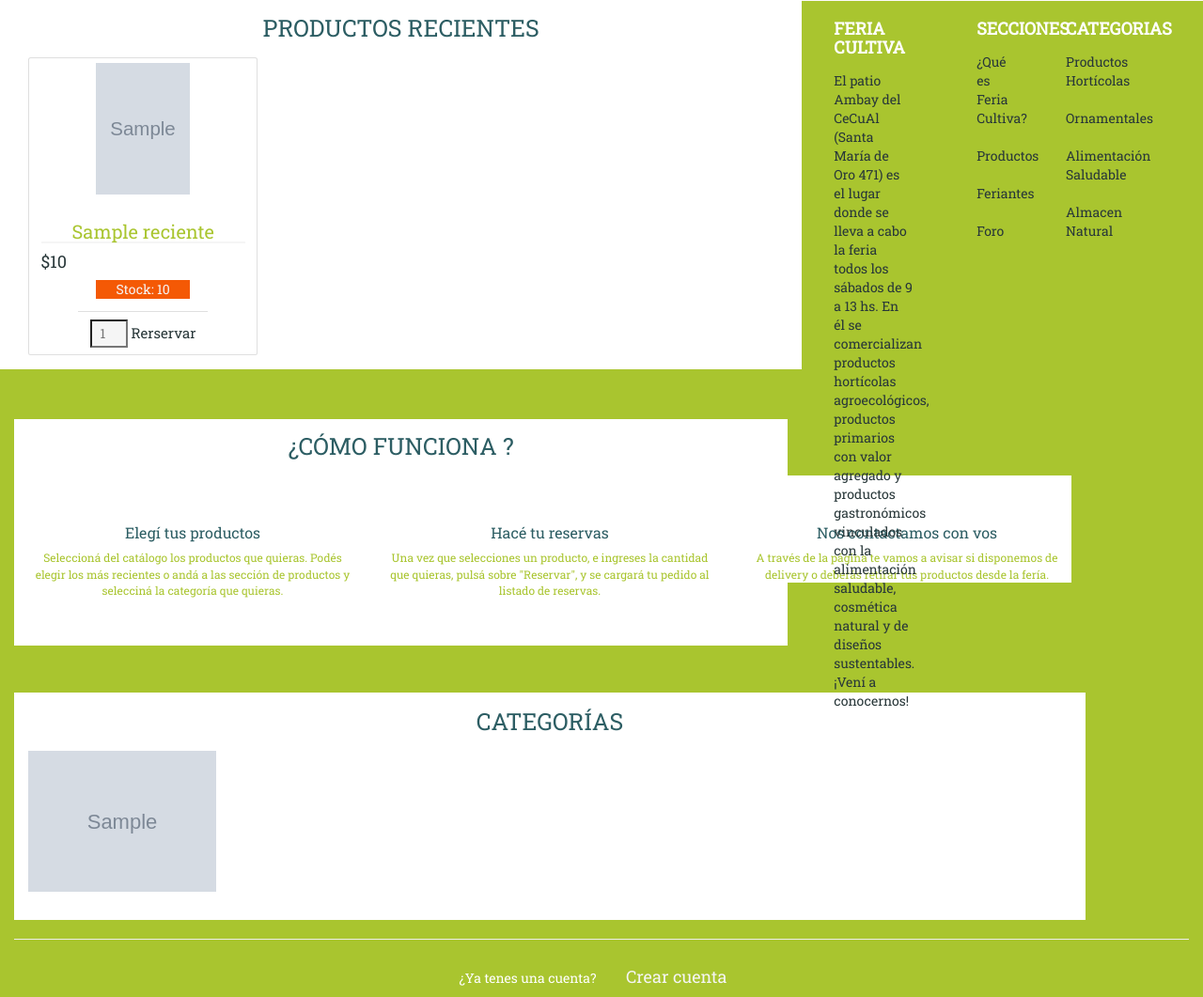
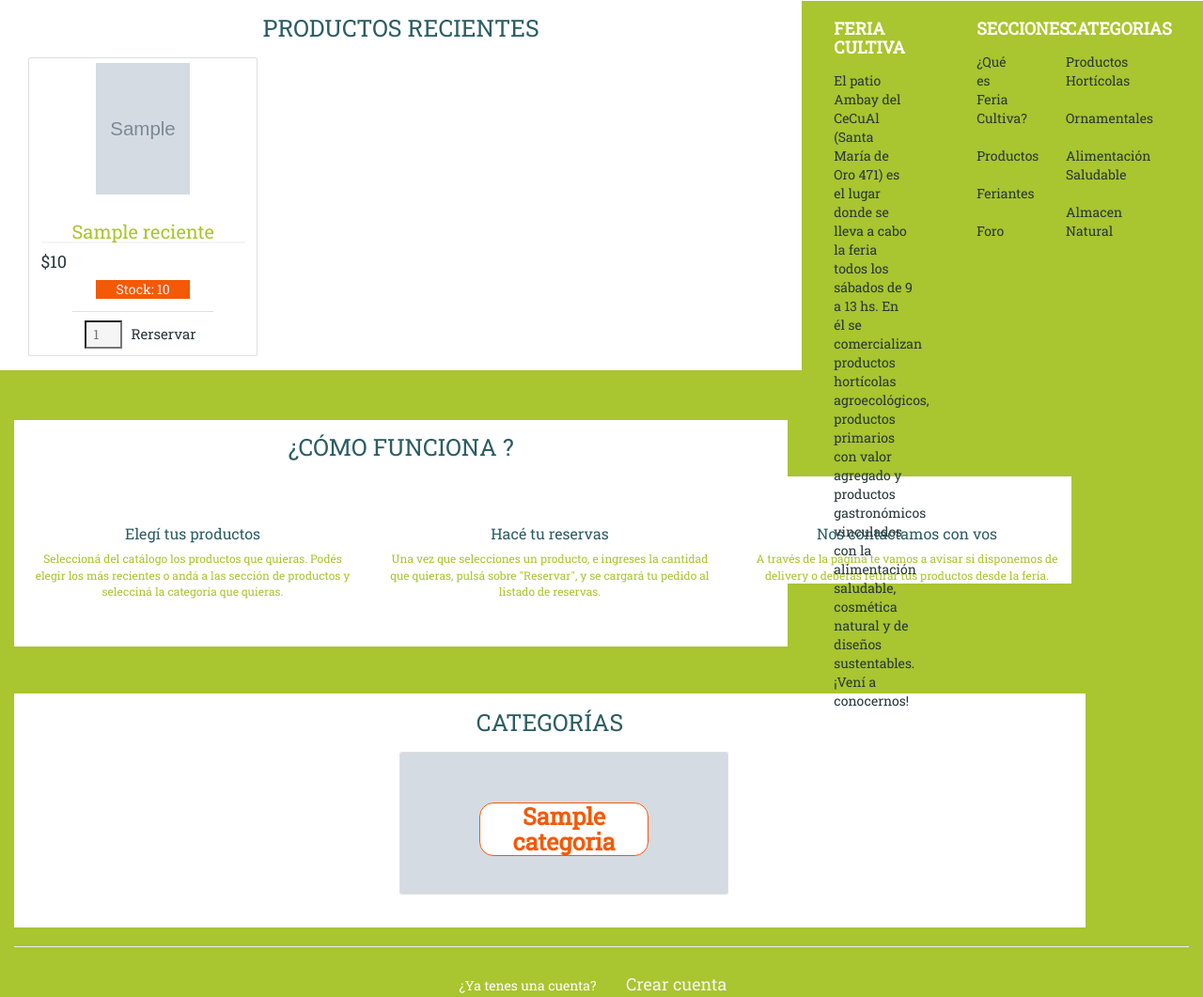
Before and after one commit to EmaRuidiaz/Cecual, a Django app: template feriacultiva/templates/start.html in a window 1280 px wide. Shown: the part 646-1707 px from the top of the page at 94% size. Run offline with Django 3.2, Linux system fonts and the light colour scheme; the template is opened without the code that fills it: most values are stand-ins (such as "Sample title", 1, 10 or a date in 2020); grey boxes marked "Sample" are stand-in pictures; some libraries are stand-ins or nearby versions.

Commit message:
actualizado el start

```diff
--- a/feriacultiva/statics/css/head.css
+++ b/feriacultiva/statics/css/head.css
@@ -211,121 +211,17 @@ color: #fff;
 }
 
 /*..-----*/
-*{
-  padding:0;
-  margin:0;
-    -webkit-transition: 1s;
-    transition: 1s;
+
+.card-categoria{
+     font-family:  "Roboto Slab", serif;
+     background-color: #fff;
+     width:  180px;
+     text-align: center;
+     color: #f45905;
+     margin-top: 40px;
+     font-size: 25px;
+     font-weight: bold;
+     border-radius: 15px;
+     border-color: #f45905;
+     border: solid 1px;
 }
-.clrd-font{
-  background: #FF512F;
-  background: -webkit-linear-gradient(to right, #F09819, #FF512F);
-  background: linear-gradient(to right, #F09819, #FF512F);
-  -webkit-background-clip: text;
-  -webkit-text-fill-color: transparent;
-}
-.btn-primary {
-  background-color:transparent;
-  color: #fff;
-  border: 2px solid #fff;
-  font-size:15px;
-  text-transform: uppercase;
-  border-radius: 0px;
-}
-
-
-.single_portfolio_text{
-  display:inline-block;
-  padding:0;
-  position:relative;
-  overflow:hidden;
-}
-.single_portfolio_text img{
-  width:100%;
-}
-
-.single_portfolio_text:hover .portfolio_images_overlay{
-  top:5%;
-  left: 5%;
-}
-
-.portfolio_images_overlay{
-  width: 90%;
-  height: 90%;
-  background: rgba(0, 0, 0, 0.8);
-  padding: 20px;
-  margin: 0 auto;
-  top: -100%;
-  left: 5%;
-  position: absolute;
-  transition:.6s;
-
-}
-.portfolio_images_overlay h6{
-  text-transform: uppercase;
-  color: #fff;
-  font-size: 30px;
-  font-weight: 900;
-  border: 2px solid #fff;
-  padding-top: 10px;
-  padding-bottom: 10px;
-}
-
-.portfolio_images_overlay .product_price{
-  font-size: 35px;
-  color: #fff;
-  font-weight:800;
-  line-height:30px;
-}
-.portfolio_images_overlay .product_price i{
-    margin-right: -10px;
-}
-.zoom{
-  width: 200px;
-    height: 200px;
-    position: absolute;
-    bottom: -100px;
-    right: -100px;
-    border-radius: 50%;
-
-  background: #FF512F;
-  background: -webkit-linear-gradient(to right, #F09819, #FF512F);
-  background: linear-gradient(to right, #F09819, #FF512F);
-    box-shadow:0px 0px 0px 10px rgba(0,0,0,0.5);
-  opacity:0.9;
-}
-.zoom:before {
-  content: "\f00e";
-    font-family: FontAwesome;
-    color: rgba(255, 255, 255, 0.5);
-    font-size: 70px;
-    padding-right: 20px;
-    position: absolute;
-    top: 10px;
-    left: 30px;
-}
-@media (min-width:200px) and (max-width:991px) {
-  .portfolio_images_overlay {
-    padding: 0px;
-  }
-}
-@media (max-width:768px) {
-  .portfolio_images_overlay{
-    padding: 170px 20px;
-  }
-}
-@media (max-width:580px) {
-  .portfolio_images_overlay{
-    padding: 100px 20px;
-  }
-}
-@media (max-width:480px) {
-  .portfolio_images_overlay{
-    padding: 40px 20px;
-  }
-}
-@media (max-width:320px) {
-  .portfolio_images_overlay{
-    padding: 20px;
-  }
-}
--- a/feriacultiva/templates/start.html
+++ b/feriacultiva/templates/start.html
@@ -191,14 +191,14 @@
 <div class="container">
     <div class="row">
       {% for p in Categorias %}
-          <div class="col-md-3 col-sm-4 col-xs-12 single_portfolio_text">
-              <img src=" {{p.foto.url}} " alt="" / style="width: 200px; height: 150px;">
-              <div class="portfolio_images_overlay text-center">
-                <p class="clrd-font">Podés ver los productos de esta categoría accediendo al catálogo.</p>
+          <div class="col-md-4 col-sm-4 col-xs-12 single_portfolio_text mx-auto" style="margin-bottom: 5px;">
+             <div class="card bg-white text-white">
+              <img src=" {{p.foto.url}} " class="card-img" alt=""  style="width: 350px; height: 150px;">
+                <div class="card-img-overlay">
+                 <h5 class="card-categoria mx-auto" >{{p.nombre}}</h5>
 
-                <a href="#" class="btn btn-primary"> {{p.nombre}} </a>
+                </div>
               </div>
-              </a>
           </div>
         {% endfor %}
 
```
Also changed, not shown: feriacultiva/templates/Producto/listar.html (+1 -14 lines).
